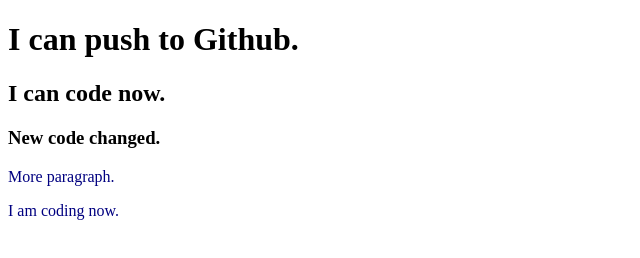
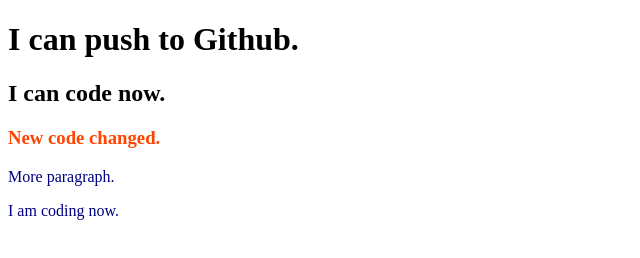
Before and after one commit to Pantha-Saleheen/my-second-repo, a plain HTML site: page index.html in a window 1280 px wide. Shown: the whole page, without its empty margins (0-640 px from the left). Drawn offline with Linux system fonts and the light colour scheme.

Commit message:
make orange

```diff
--- a/style.css
+++ b/style.css
@@ -1,3 +1,6 @@
 p{
     color:navy;
 }
+h3{
+    color:orangered
+}
```
